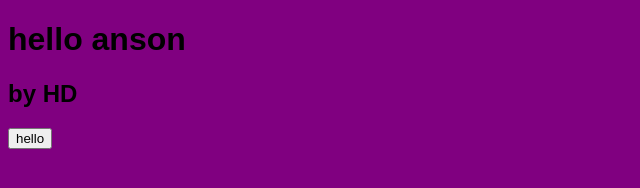
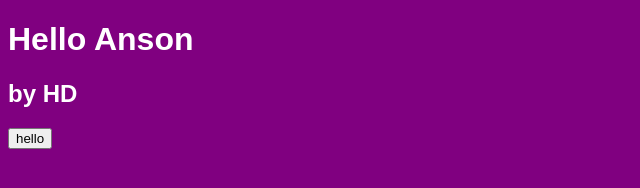
Before and after one commit to Hadrian417/FID4217, a plain HTML site: page index.html in a window 1280 px wide. Shown: the whole page, without its empty margins (0-640 px from the left). Drawn offline with Linux system fonts and the light colour scheme.

Commit message:
Update index.html

```diff
--- a/index.html
+++ b/index.html
@@ -8,7 +8,7 @@
       body {
         background-color:purple;
         font-family: Arial;
-        color:#000ff;
+        color:white;
       }
     </style>
     <script>
@@ -18,8 +18,8 @@
     </script>
   </head>
   <body>
-    <h1>hello anson</h1>
+    <h1>Hello Anson</h1>
     <h2>by HD</h2>
-    <button onclick="sayHello(Anson)">hello</button>
+    <button onclick="sayHello()">hello</button>
   </body>
   </html>
```
